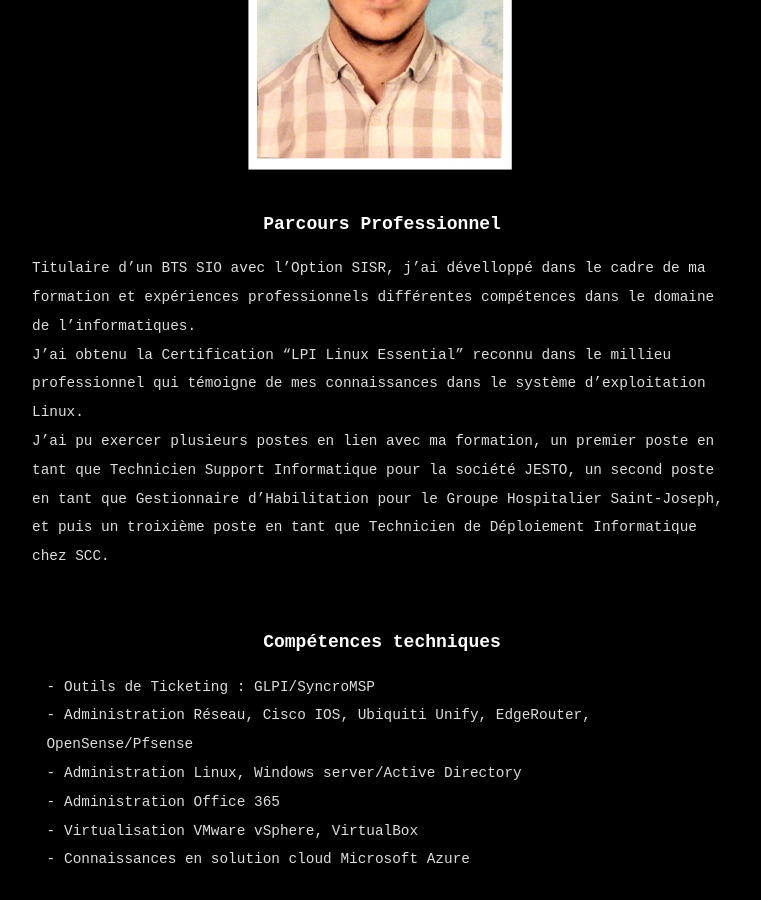
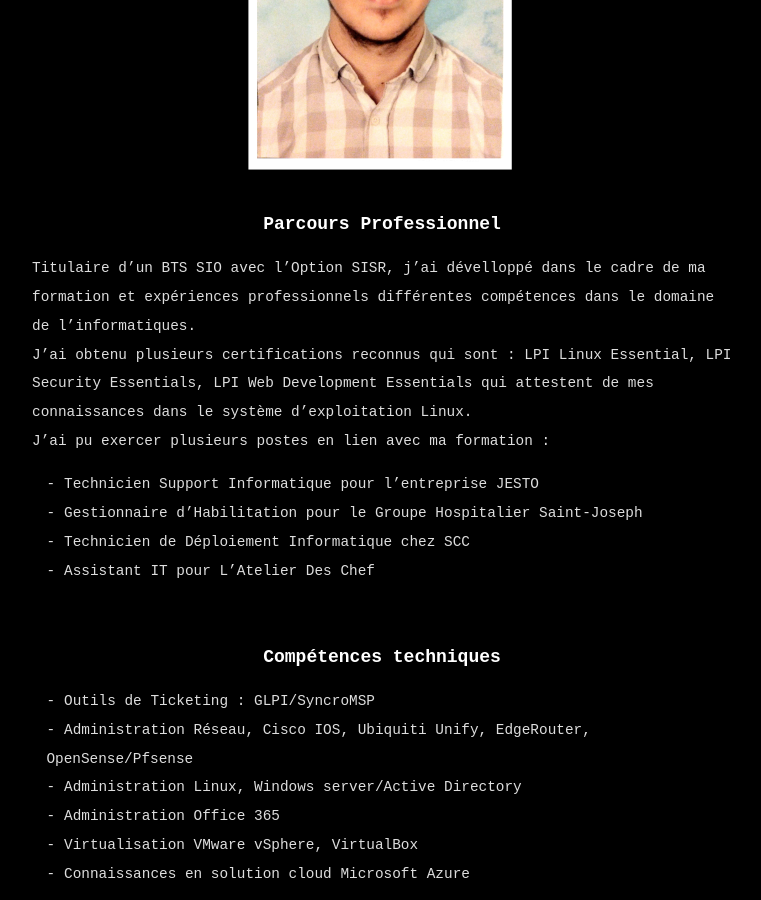
Before and after one commit to Yoyo348/ga_blog, a Jekyll site: the page built from index.md, in a window 1280 px wide and 900 px high, scrolled down 718 px. Shown: the whole window, without its empty margins (258-1019 px from the left). Built offline with Jekyll 4.4.1, drawn with Linux system fonts in a browser that asks for light colours.

Commit message:
Update index.md

```diff
--- a/index.md
+++ b/index.md
@@ -18,8 +18,12 @@ detail_image: assets/img/port.png
 <strong><center><font size="4"> Parcours Professionnel </font></center></strong>
 
 Titulaire d'un BTS SIO avec l'Option SISR, j'ai dévelloppé dans le cadre de ma formation et expériences professionnels différentes compétences dans le domaine de l'informatiques.
-J'ai obtenu la Certification "LPI Linux Essential" reconnu dans le millieu professionnel qui témoigne de mes connaissances dans le système d'exploitation Linux.
-J'ai pu exercer plusieurs postes en lien avec ma formation, un premier poste en tant que Technicien Support Informatique pour la société JESTO, un second poste en tant que Gestionnaire d'Habilitation pour le Groupe Hospitalier Saint-Joseph, et puis un troixième poste en tant que Technicien de Déploiement Informatique chez SCC.
+J'ai obtenu plusieurs certifications reconnus qui sont : LPI Linux Essential, LPI Security Essentials, LPI Web Development Essentials qui attestent de mes connaissances dans le système d'exploitation Linux.
+J'ai pu exercer plusieurs postes en lien avec ma formation :
+- Technicien Support Informatique pour l'entreprise JESTO
+- Gestionnaire d'Habilitation pour le Groupe Hospitalier Saint-Joseph
+- Technicien de Déploiement Informatique chez SCC
+- Assistant IT pour L'Atelier Des Chef
 
 <br><strong><center><font size="4"> Compétences techniques </font></center></strong>
 
```
